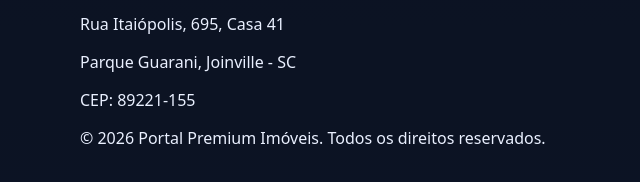
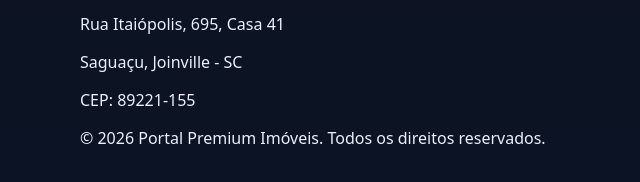
Before and after one commit to arcalabsdigital-stack/portalimoveis, a plain HTML site: page landing.html in a window 1280 px wide. Shown: the part 608-790 px from the top of the page, 0-640 px from the left. Drawn offline with Linux system fonts and the light colour scheme.

Commit message:
Update landing.html

```diff
--- a/landing.html
+++ b/landing.html
@@ -49,7 +49,7 @@
     </section>
   </main>
 
- <footer class="site-footer">
+<footer class="site-footer">
   <div class="container footer-grid-complete">
     <!-- Coluna 1: Marca -->
     <div class="footer-brand-col">
@@ -74,7 +74,7 @@
       <p class="footer-data"><strong>Portal Premium Imóveis</strong></p>
       <p class="footer-data">CNPJ: 58.731.093/0001-04</p>
       <p class="footer-data">Rua Itaiópolis, 695, Casa 41</p>
-      <p class="footer-data">Parque Guarani, Joinville - SC</p>
+      <p class="footer-data">Saguaçu, Joinville - SC</p>
       <p class="footer-data">CEP: 89221-155</p>
     </div>
   </div>
```
